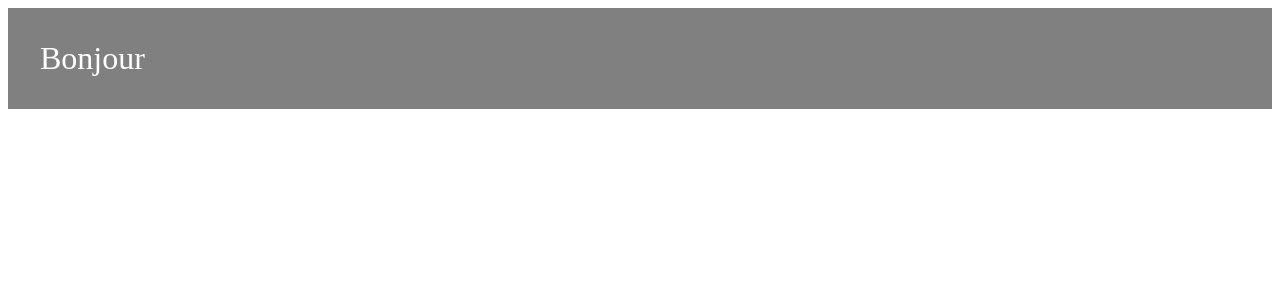
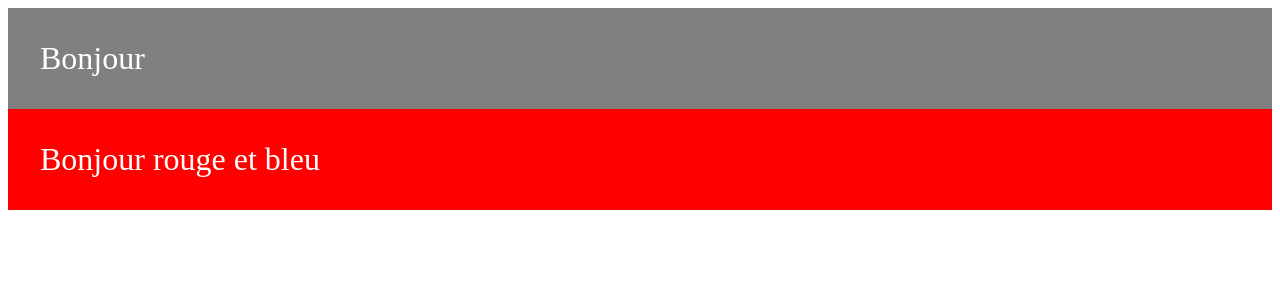
Before and after one commit to mvidailhet/formation-angular-avance, an Angular app: page /directives in a window 1280 px wide. Shown: the top 300 px of the page. Built offline with nearby package versions, Linux system fonts and the light colour scheme.

Commit message:
Using @Inputs

```diff
--- a/src/app/directives/basic-highlight.directive.ts
+++ b/src/app/directives/basic-highlight.directive.ts
@@ -1,15 +1,17 @@
-import { Directive, ElementRef, HostBinding, HostListener, Renderer2 } from '@angular/core';
+import { Directive, ElementRef, HostBinding, HostListener, Input, OnInit, Renderer2 } from '@angular/core';
 
 @Directive({
   selector: '[appBasicHighlight]'
 })
-export class BasicHighlightDirective {
-  defaultColor = 'grey';
-  highlightColor = 'green';
-  @HostBinding('style.backgroundColor') backgroundColor: string;
+export class BasicHighlightDirective implements OnInit {
+  @Input() defaultColor = 'grey';
+  @Input() highlightColor = 'green';
+  @HostBinding('style.backgroundColor') backgroundColor!: string;
 
 
-  constructor() {
+  constructor() {}
+
+  ngOnInit(): void {
     this.backgroundColor = this.defaultColor;
   }
 
--- a/src/app/pages/directives/directives.component.html
+++ b/src/app/pages/directives/directives.component.html
@@ -1,3 +1,7 @@
 <div class="item" appBasicHighlight>
   Bonjour
 </div>
+
+<div class="item" appBasicHighlight defaultColor="red" highlightColor="blue">
+  Bonjour rouge et bleu
+</div>
```
